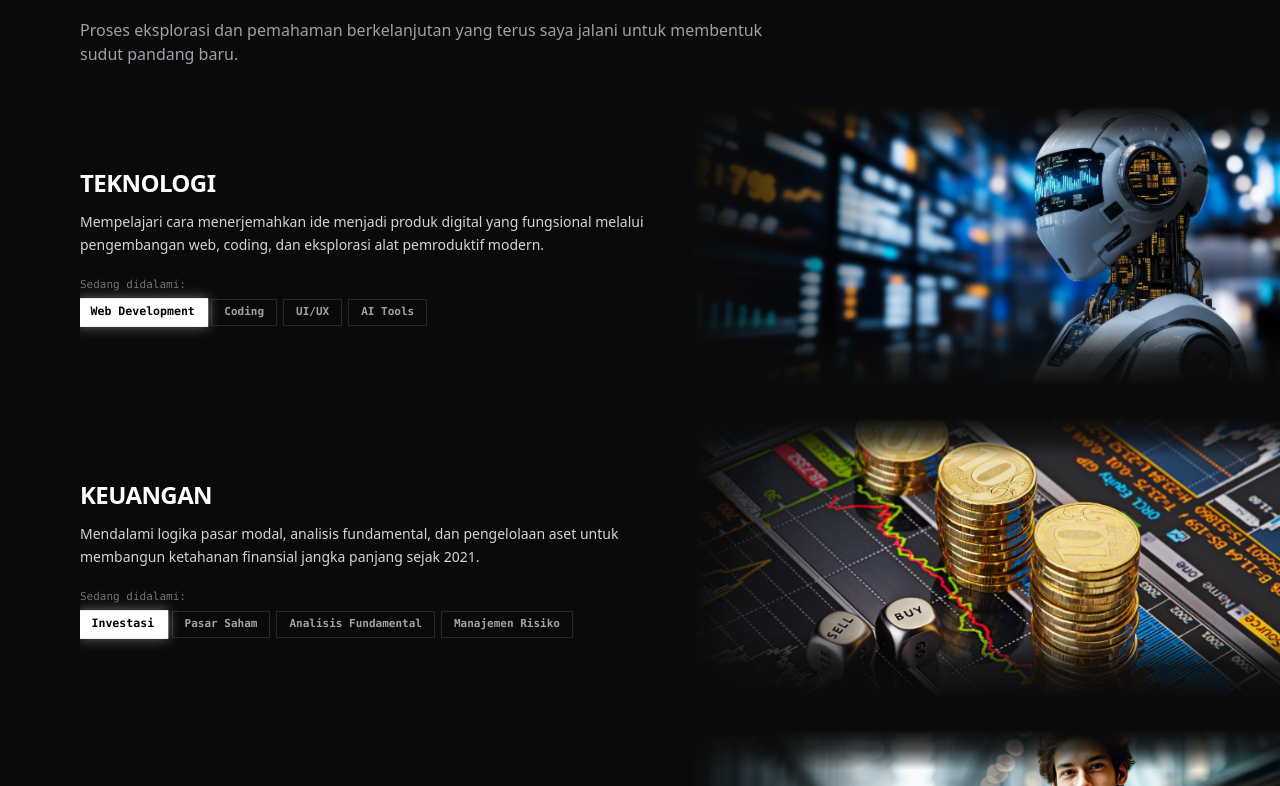
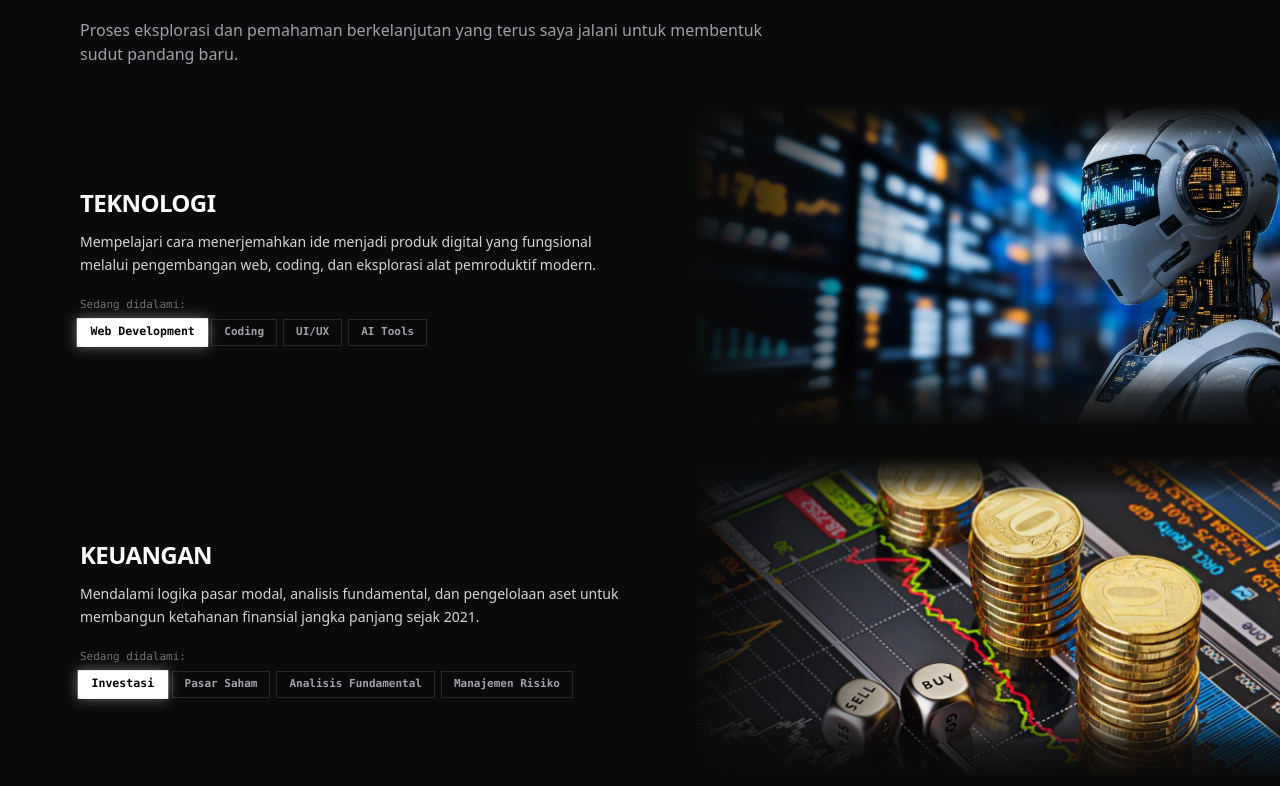
Before and after one commit to NagataDarmawan/nagatadarmawan, a Next.js app: page / in a window 1280 px wide. Shown: the part 1934-2720 px from the top of the page. Built offline with nearby package versions, Linux system fonts and the light colour scheme.

Commit message:
Update Animasi

```diff
--- a/src/components/common/SmoothScroll.tsx
+++ b/src/components/common/SmoothScroll.tsx
@@ -12,7 +12,8 @@ export default function SmoothScroll({ children }: { children: ReactNode }) {
       gestureOrientation: 'vertical',
       smoothWheel: true,
       wheelMultiplier: 0.8,
-      touchMultiplier: 1.5,
+      touchMultiplier: 2.0,
+      syncTouch: true, // Pengganti smoothTouch di versi Lenis terbaru
     });
 
     // Tempelkan instance ke window agar bisa diakses komponen lain
--- a/src/components/sections/Focus.tsx
+++ b/src/components/sections/Focus.tsx
@@ -1,9 +1,8 @@
 'use client';
 
-import React from 'react';
+import React, { useState, useEffect } from 'react';
 import { motion } from 'framer-motion';
 import { FOCUS_TEXT } from '@/constants/focusData';
-import { useFocusAnimation } from '@/animations/useFocusAnimation';
 import {
   staggerContainer as containerVariants,
   fadeInUp as itemVariants,
@@ -12,24 +11,29 @@ import {
 } from '@/animations/variants';
 
 export default function FocusSection() {
-  const { activeStep } = useFocusAnimation();
+  const [activeStep, setActiveStep] = useState(0);
+
+  useEffect(() => {
+    const interval = setInterval(() => setActiveStep((prev) => prev + 1), 1500);
+    return () => clearInterval(interval);
+  }, []);
 
   return (
     <section
       id="focus"
-      className="relative w-full bg-[#0A0A0A] text-white py-16 pl-6 sm:pl-12 lg:pl-20 pr-6 sm:pr-12 lg:pr-0 font-sans select-none overflow-hidden"
+      className="relative w-full bg-[#0A0A0A] text-white py-16 pl-6 sm:pl-12 lg:pl-20 pr-0 font-sans select-none overflow-hidden"
     >
       <div className="max-w-7xl ml-auto space-y-10">
 
-        {/* Header Section */}
+        {/* Header */}
         <motion.div
           variants={containerVariants}
           initial="hidden"
           whileInView="show"
           viewport={{ once: false, amount: 0.3 }}
-          className="space-y-2 max-w-3xl pr-0 md:pr-12 lg:pr-20"
+          className="space-y-2 max-w-3xl pr-6 sm:pr-12 lg:pr-20"
         >
-          <motion.h2 variants={itemVariants} className="text-3xl sm:text-4xl lg:text-5xl font-black uppercase tracking-tight text-white leading-tight">
+          <motion.h2 variants={itemVariants} className="text-3xl sm:text-4xl lg:text-5xl font-black uppercase tracking-tight leading-tight">
             {FOCUS_TEXT.headline}
           </motion.h2>
           <motion.p variants={itemVariants} className="text-sm sm:text-base text-zinc-400 font-medium">
@@ -38,49 +42,39 @@ export default function FocusSection() {
         </motion.div>
 
         {/* List Per Poin */}
-        <div className="space-y-10 md:space-y-6 lg:space-y-8">
+        <div className="space-y-12 md:space-y-8">
           {FOCUS_TEXT.items.map((item) => (
-            <div
-              key={item.id}
-              className="grid grid-cols-1 md:grid-cols-12 gap-6 items-center overflow-hidden"
-            >
+            <div key={item.id} className="grid grid-cols-1 md:grid-cols-12 gap-6 items-center">
 
-              {/* Foto Container (Datang dari Samping Kanan) */}
+              {/* Foto - Full Width Mobile (-mx-6) & Full Kanan Desktop (-mr-12 lg:-mr-20) */}
               <motion.div
                 variants={slideInRight}
                 initial="hidden"
                 whileInView="show"
                 viewport={{ once: false, amount: 0.2 }}
-                className="order-1 md:order-2 md:col-span-6 lg:col-span-6 w-[calc(100%+3rem)] -mx-6 md:w-full md:mx-0"
+                className="order-1 md:order-2 md:col-span-6 -mx-6 sm:-mx-12 md:mx-0 md:-mr-12 lg:-mr-20"
               >
-                <div className="relative w-full h-[240px] sm:h-[280px] overflow-hidden group">
-
-                  {/* Foto Utama - Warna Asli */}
+                <div className="relative w-full h-[240px] sm:h-[280px] lg:h-[320px] overflow-hidden group">
                   <img
                     src={item.image}
                     alt={item.title}
                     className="w-full h-full object-cover object-center transition-transform duration-700 group-hover:scale-105"
                   />
-
-                  {/* Gradien Kiri (Desktop saja) */}
                   <div className="hidden md:block absolute inset-y-0 left-0 w-1/3 bg-gradient-to-r from-[#0A0A0A] via-[#0A0A0A]/60 to-transparent pointer-events-none" />
-
-                  {/* Gradien Atas & Bawah */}
                   <div className="absolute inset-x-0 top-0 h-10 bg-gradient-to-b from-[#0A0A0A] via-[#0A0A0A]/70 to-transparent pointer-events-none" />
                   <div className="absolute inset-x-0 bottom-0 h-16 bg-gradient-to-t from-[#0A0A0A] via-[#0A0A0A]/80 to-transparent pointer-events-none" />
-
                 </div>
               </motion.div>
 
-              {/* Teks Deskripsi (Datang dari Samping Kiri) */}
+              {/* Teks Deskripsi */}
               <motion.div
                 variants={slideInLeft}
                 initial="hidden"
                 whileInView="show"
                 viewport={{ once: false, amount: 0.2 }}
-                className="order-2 md:order-1 md:col-span-6 lg:col-span-6 pr-0 md:pr-0 space-y-3"
+                className="order-2 md:order-1 md:col-span-6 pr-6 sm:pr-12 md:pr-12 space-y-3"
               >
-                <span className="text-xl sm:text-2xl font-black uppercase tracking-tight text-white block">
+                <span className="text-xl sm:text-2xl font-black uppercase tracking-tight block">
                   {item.title}
                 </span>
 
@@ -88,38 +82,31 @@ export default function FocusSection() {
                   {item.description}
                 </p>
 
-                {/* Badges Menyala Serentak */}
+                {/* Badges */}
                 <div className="pt-2 space-y-1.5">
                   <span className="text-[11px] font-mono text-zinc-500 block">
                     {item.focusLabel}
                   </span>
                   <div className="flex flex-wrap gap-1.5">
-                    {item.skills.map((skill, skillIdx) => (
-                      <motion.span
-                        key={skillIdx}
-                        animate={
-                          (activeStep % item.skills.length) === skillIdx
-                            ? {
-                                backgroundColor: "#FFFFFF",
-                                color: "#000000",
-                                borderColor: "#FFFFFF",
-                                scale: 1.05,
-                                boxShadow: "0 0 12px rgba(255, 255, 255, 0.4)"
-                              }
-                            : {
-                                backgroundColor: "rgba(9, 9, 11, 0.6)",
-                                color: "#A1A1AA",
-                                borderColor: "#27272A",
-                                scale: 1,
-                                boxShadow: "0 0 0px rgba(0, 0, 0, 0)"
-                              }
-                        }
-                        transition={{ duration: 0.4, ease: "easeInOut" }}
-                        className="px-3 py-1 rounded-none border text-[11px] font-mono font-semibold cursor-default"
-                      >
-                        {skill}
-                      </motion.span>
-                    ))}
+                    {item.skills.map((skill, skillIdx) => {
+                      const isActive = (activeStep % item.skills.length) === skillIdx;
+                      return (
+                        <motion.span
+                          key={skillIdx}
+                          animate={{
+                            backgroundColor: isActive ? "#FFFFFF" : "rgba(9, 9, 11, 0.6)",
+                            color: isActive ? "#000000" : "#A1A1AA",
+                            borderColor: isActive ? "#FFFFFF" : "#27272A",
+                            scale: isActive ? 1.05 : 1,
+                            boxShadow: isActive ? "0 0 12px rgba(255, 255, 255, 0.4)" : "none"
+                          }}
+                          transition={{ duration: 0.4 }}
+                          className="px-3 py-1 border text-[11px] font-mono font-semibold cursor-default"
+                        >
+                          {skill}
+                        </motion.span>
+                      );
+                    })}
                   </div>
                 </div>
               </motion.div>
```
